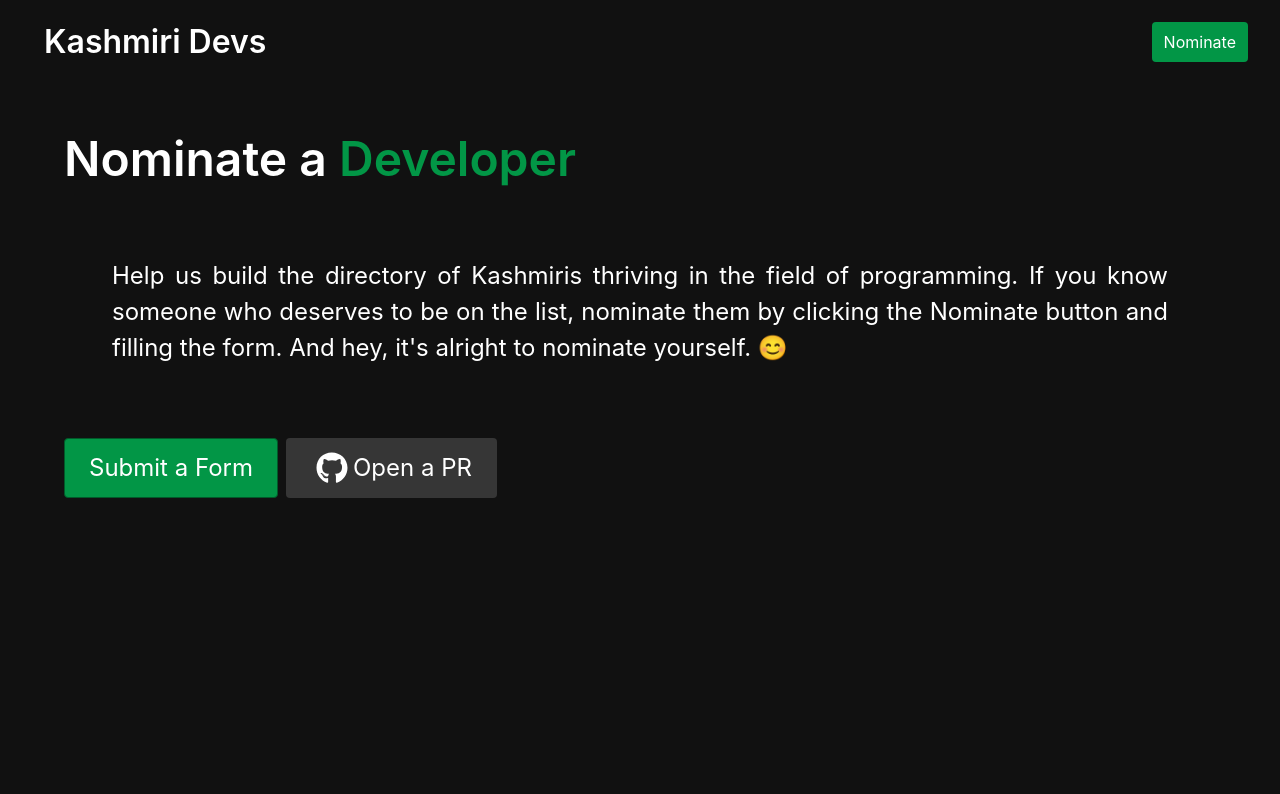
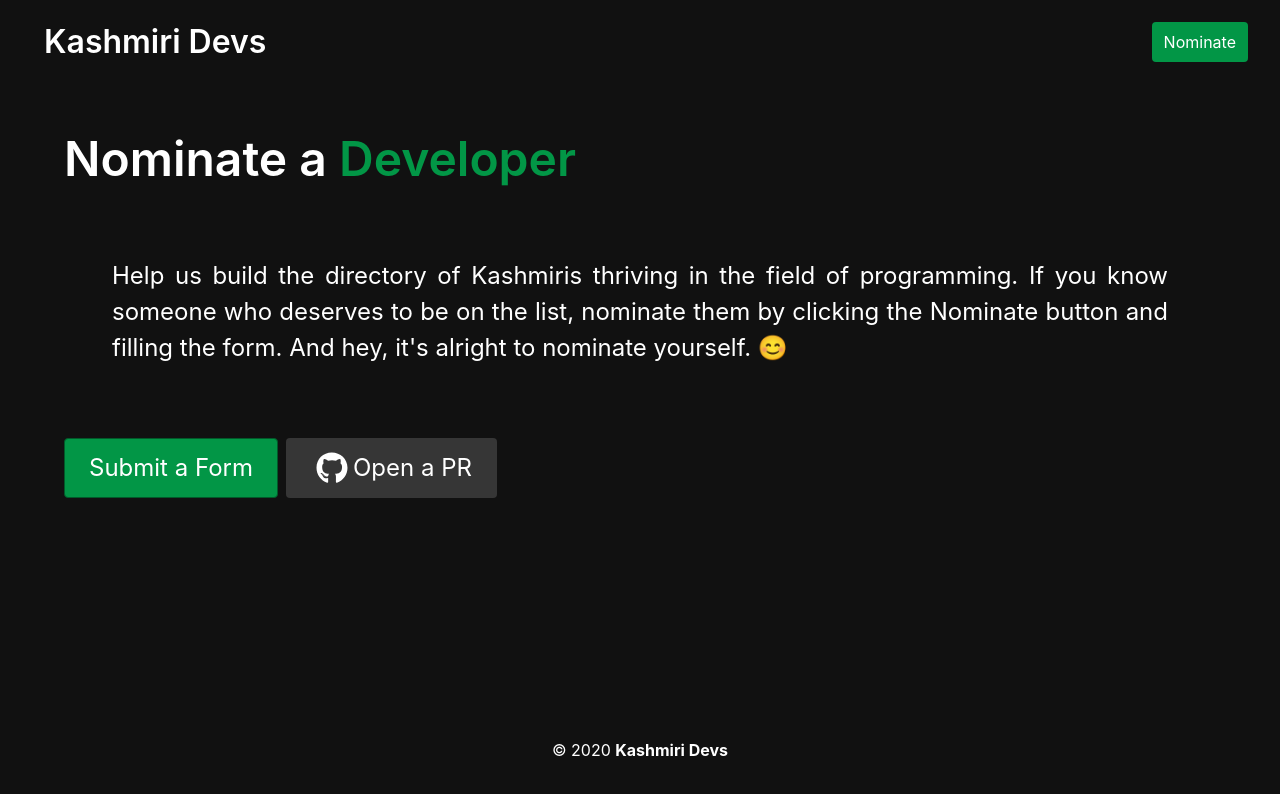
Before and after one commit to vikasbukhari/dev-kashmir-website, a Next.js app: page /nominate in a window 1280 px wide. Shown: the top 794 px of the page. Built offline with nearby package versions, Linux system fonts and the light colour scheme.

Commit message:
Added Footer

```diff
--- /dev/null
+++ b/components/footer.js
@@ -0,0 +1,10 @@
+export default function Navbar() {
+  return (
+<footer className="footer">
+  <div className="content has-text-centered">
+    <p className="is-size-6">
+    © {(new Date).getFullYear()} <strong>Kashmiri Devs</strong>
+    </p>
+  </div>
+</footer>  );
+}
--- a/pages/index.js
+++ b/pages/index.js
@@ -1,5 +1,6 @@
 import Navbar from "../components/navbar";
 import CardGrid from "../components/cardgrid";
+import Footer from "../components/footer";
 export default function Home() {
   return (
     <>
@@ -12,6 +13,7 @@ export default function Home() {
         </div>
         <CardGrid></CardGrid>
       </div>
+      <Footer/>
     </>
   );
 }
--- a/pages/nominate.js
+++ b/pages/nominate.js
@@ -1,6 +1,7 @@
 import Navbar from "../components/navbar";
 import { NextSeo } from "next-seo";
 import { FontAwesomeIcon } from "@fortawesome/react-fontawesome";
+import Footer from "../components/footer";
 
 export default function Nominate() {
   return (
@@ -43,6 +44,7 @@ export default function Nominate() {
           </div>
         </div>
       </div>
+      <Footer/>
     </>
   );
 }
--- a/styles/colors.scss
+++ b/styles/colors.scss
@@ -2,7 +2,7 @@ $app-background: #111;
 $app-background-1: #222;
 $app-background-2: #383838;
 $app-primary: #029646;
-$app-primary-dark: #015A2A;
+$app-primary-dark: #015a2a;
 $background: $app-background;
 $text: #ffffff;
 $text-strong: #ffffff;
@@ -18,7 +18,10 @@ $button-color: white;
 $button-border-color: $app-primary-dark;
 $button-hover-color: white;
 $button-focus-color: white;
-$button-focus-border-color:	$app-primary-dark;
+$button-focus-border-color: $app-primary-dark;
 $button-active-color: white;
 $button-active-border-color: $app-primary-dark;
 $link: $app-primary;
+$footer-background-color: $app-background;
+$footer-color: white;
+$footer-padding: 2rem 1.5rem;
--- a/styles/globals.scss
+++ b/styles/globals.scss
@@ -44,7 +44,7 @@ highlight {
   --webkit-animation: $card-animation;
 }
 .card:hover {
-  box-shadow: 0 2px 50px 0 rgba(0,0,0,.25);
+  box-shadow: 0 2px 50px 0 rgba(0, 0, 0, 0.25);
 }
 .card-image img {
   border-radius: 4px;
@@ -73,7 +73,7 @@ highlight {
 .content {
   font-size: 1.5rem;
 }
-.button:hover{
+.button:hover {
   background-color: $app-primary-dark;
   border-color: $app-primary-dark;
 }
@@ -81,3 +81,6 @@ highlight {
 .fa-icon {
   margin: 5px;
 }
+.footer {
+  margin: 10rem 0 1rem;
+}
```
Also changed, not shown: layouts/developer.js (+13 -3 lines).
